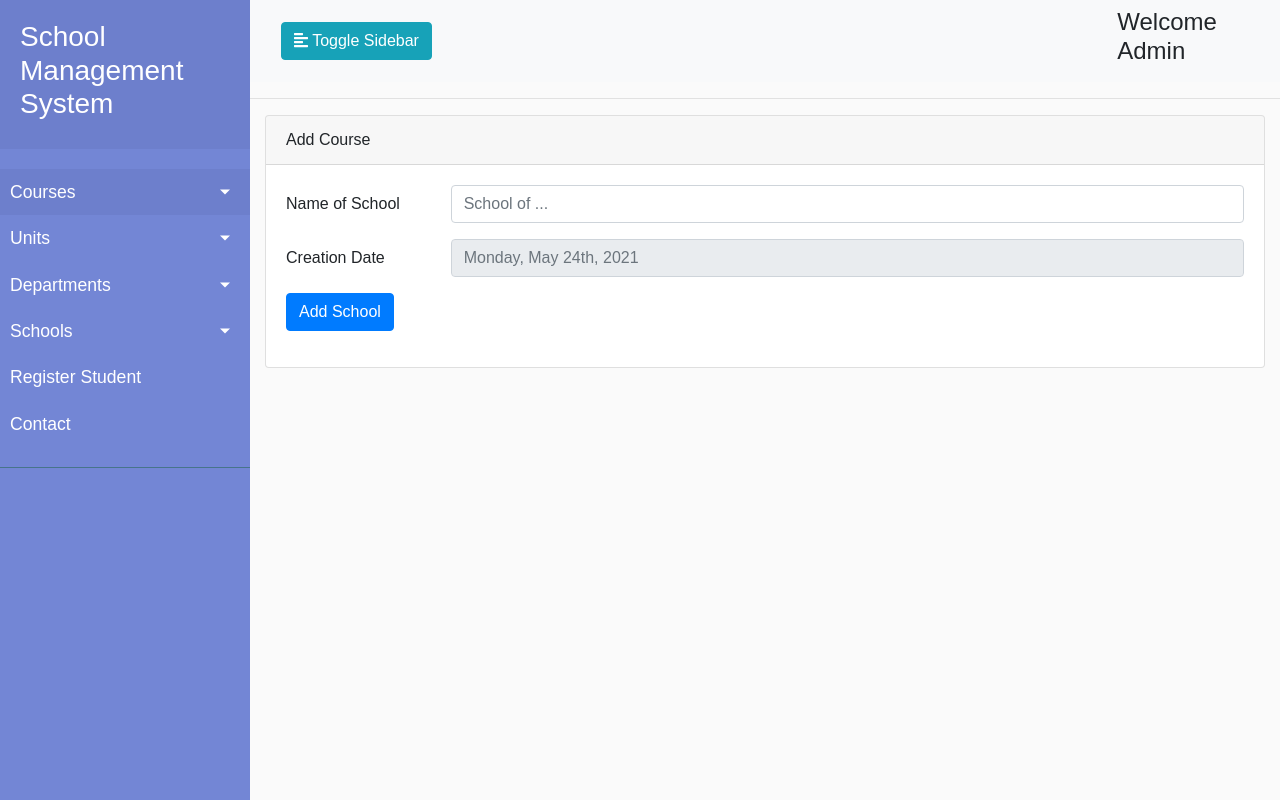
After one commit to ealpha072/Student-Management-System, a PHP site: page /addschool.php in a window 1280 px wide. The commit adds this page. Run offline with PHP 8.4, Linux system fonts and the light colour scheme; some libraries are stand-ins or nearby versions.

Commit message:
Code for adding schools completed

```diff
--- /dev/null
+++ b/admin/addschool.php
@@ -0,0 +1,25 @@
+<?php require "dashboard.php";?>
+
+<div class="container">
+    <div class="card">
+        <div class="card-header">Add Course</div>
+        <div class="card-body">
+            <form action="config.php" method="POST">
+                <div class="form-group row">
+                    <label for="school" class="col-sm-2 col-form-label col-form-label">Name of School</label>
+                    <div class="col-sm-10">
+                        <input type="text" class="form-control form-control"  placeholder="School of ..." name="schoolname">
+                    </div>
+                </div>
+
+                <div class="form-group row">
+                    <label for="colFormLabel" class="col-sm-2 col-form-label col-form-label">Creation Date</label>
+                    <div class="col-sm-10">
+                        <input type="" class="form-control form-control" id="colFormLabel" placeholder="<?php echo date('l\, F jS\, Y '); ?>" readonly name="datecreated">
+                    </div>
+                </div>
+                <button class="btn btn-primary" name="addschool">Add School</button>
+            </form>
+        </div>
+    </div>
+</div>
--- a/admin/dashboard.php
+++ b/admin/dashboard.php
@@ -6,7 +6,10 @@
             <div class="sidebar-header">
                 <h3>School Management System</h3>
             </div>
+
+            <!--dashboard items-->
             <ul class="list-unstyled components">
+                <!--COURSES-->
                 <li class="active">
                     <a href="#courses" data-toggle="collapse" aria-expanded="false" class="dropdown-toggle">Courses</a>
                     <ul class="collapse list-unstyled" id="courses">
@@ -18,6 +21,7 @@
                         </li>
                     </ul>
                 </li>
+                <!--UNITS-->
                 <li>
                     <a href="#subjects" data-toggle="collapse" aria-expanded="false" class="dropdown-toggle">Units</a>
                     <ul class="collapse list-unstyled" id="subjects">
@@ -29,9 +33,10 @@
                         </li>
                     </ul>
                 </li>
+                <!--DEPARTMENTS-->
                 <li>
-                    <a href="#pageSubmenu" data-toggle="collapse" aria-expanded="false" class="dropdown-toggle">Departments</a>
-                    <ul class="collapse list-unstyled" id="pageSubmenu">
+                    <a href="#dpts" data-toggle="collapse" aria-expanded="false" class="dropdown-toggle">Departments</a>
+                    <ul class="collapse list-unstyled" id="dpts">
                         <li>
                             <a href="#">Add Department</a>
                         </li>
@@ -40,9 +45,23 @@
                         </li>
                     </ul>
                 </li>
+                <!--SCHOOLS-->
+                <li>
+                    <a href="#schools" data-toggle="collapse" aria-expanded="false" class="dropdown-toggle">Schools</a>
+                    <ul class="collapse list-unstyled" id="schools">
+                        <li>
+                            <a href="addschool.php">Add Schools</a>
+                        </li>
+                        <li>
+                            <a href="viewschools.php">View Schools</a>
+                        </li>
+                    </ul>
+                </li>
+                <!--REGISTER-->
                 <li>
                     <a href="#">Register Student</a>
                 </li>
+                <!--OTHERS-->
                 <li>
                     <a href="#">Contact</a>
                 </li>
--- a/admin/table.sql
+++ b/admin/table.sql
@@ -21,3 +21,9 @@ CREATE TABLE `sms`.`units` (
     `unit_title` VARCHAR(100) NOT NULL ,
     `unit_name` VARCHAR(100) NOT NULL , PRIMARY KEY (`id`))
 ENGINE = InnoDB;
+
+CREATE TABLE `sms`.`schools` (
+    `id` INT(10) NOT NULL AUTO_INCREMENT ,
+    `school_name` INT(255) NOT NULL ,
+    `date_created` VARCHAR(100) NOT NULL , PRIMARY KEY (`id`))
+ENGINE = InnoDB;
```
Also changed, not shown: admin/config.php (+12 -0 lines).
